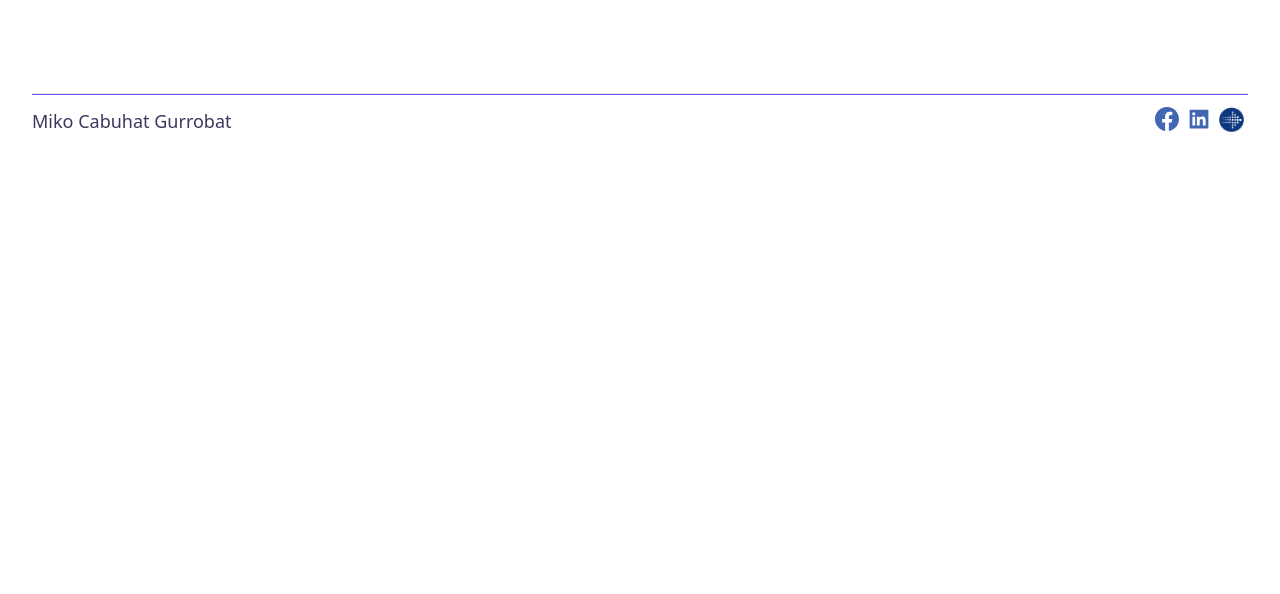
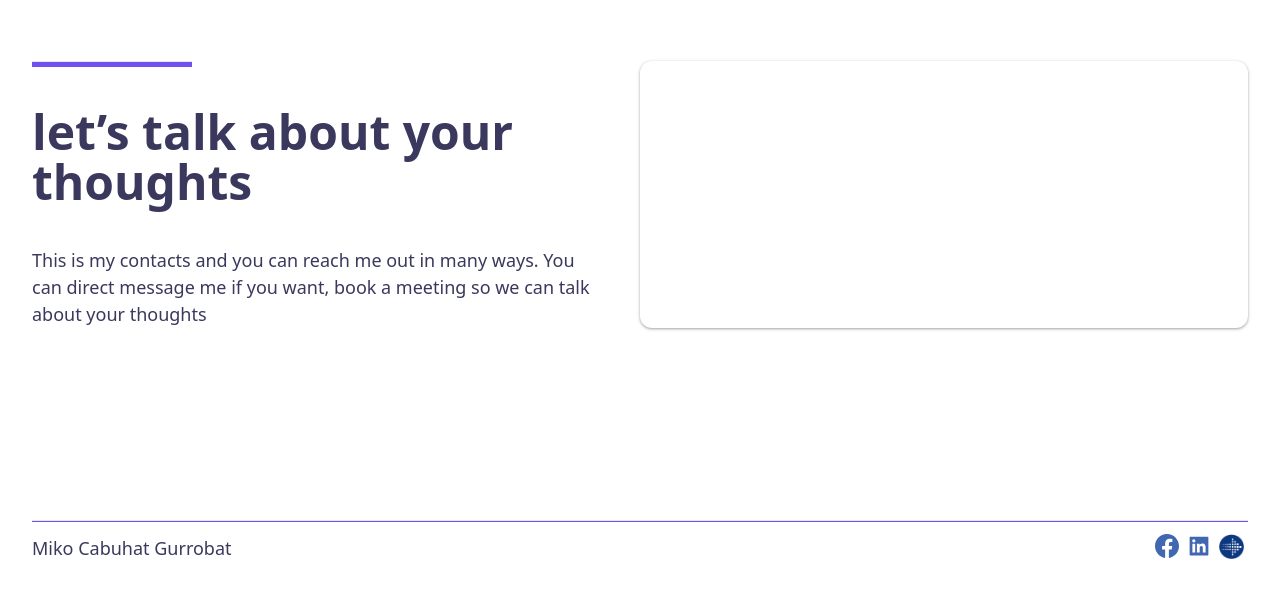
Before and after one commit to ikomcg/react-miko, a React (Create React App) app: page / in a window 1280 px wide. Shown: the part 2341-2935 px from the top of the page. Before the commit the page ends 2508 px from the top, so only its background shows below. Built offline with nearby package versions, Linux system fonts and the light colour scheme.

Commit message:
projects page

```diff
--- /dev/null
+++ b/src/Pages/Contacts/Contact.jsx
@@ -0,0 +1,30 @@
+import React, { useEffect } from 'react'
+
+import { hr } from '../Home/Projects/Projects'
+
+
+const Contact = () =>{
+
+
+    return (
+        <div className='contact-home flex flex-row justify-between px-8 mb-40'>
+            <div className="left-form w-1/2 flex flex-col pr-10">
+                <div>
+                    {hr}
+                    <h3 className='font-black my-10 '>
+                    let’s talk about your thoughts
+                    </h3>
+                    <p className='fonts-medium'>
+                    This is my contacts and you can reach me out in many ways. You can  direct message me if you want, book a meeting so we can talk about your thoughts
+                    </p>
+                </div>
+
+            </div>
+            <div className="right-form w-1/2 rounded-xl shadow-2md p-10">
+
+            </div>
+        </div>
+    )
+}
+
+export default Contact
--- a/src/Pages/Home.jsx
+++ b/src/Pages/Home.jsx
@@ -1,5 +1,5 @@
 import React from 'react'
-
+import Contact from './Contacts/Contact'
 import MainLeft from './Home/MainLeft'
 import MainRight from './Home/MainRight'
 import Projects from './Home/Projects/Projects'
@@ -13,7 +13,7 @@ const Home = () => {
                 <MainRight/>
             </main>
             <Projects/>
-
+            <Contact/>
         </div>
 
     )
```
